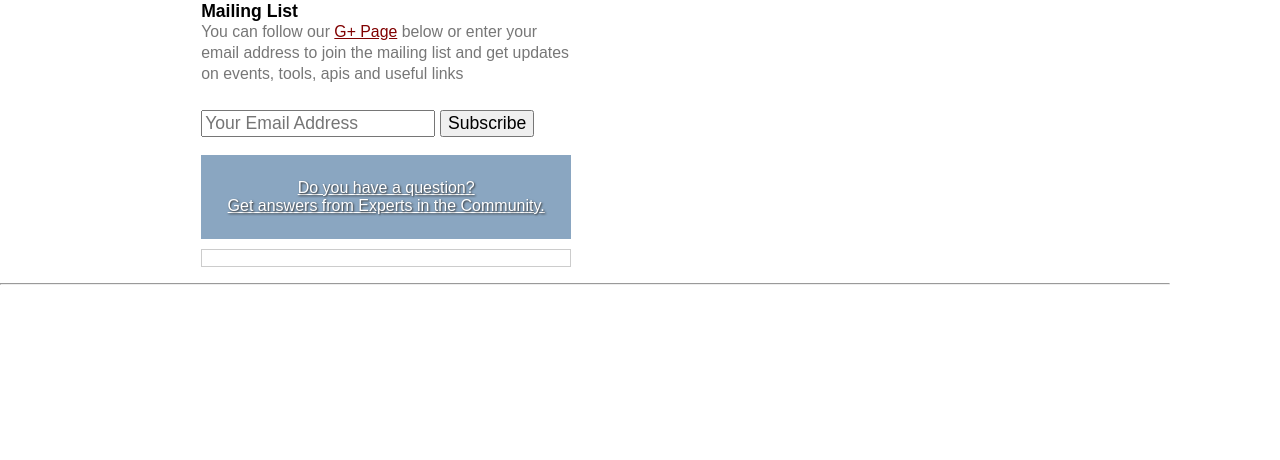
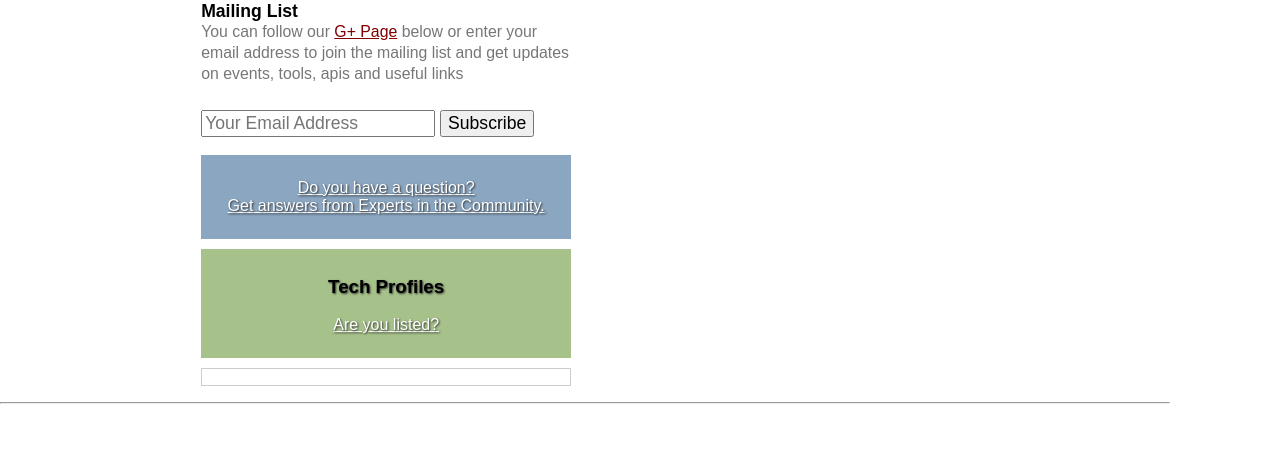
Before and after one commit to hotoracle/gdghub, a CakePHP app: the page made by app/View/Dashboard/index.ctp in a window 1280 px wide. Shown: the part 499-959 px from the top of the page. Before the commit the page ends 784 px from the top, so only its background shows below. Run offline with PHP 8.4 and a stand-in for CakePHP, Linux system fonts and the light colour scheme; the template is opened without the code that fills it, so the values that code supplies are empty; some libraries are stand-ins or nearby versions.

Commit message:
Added link to sidebar temporarily

```diff
--- a/app/Controller/MyTechProfileController.php
+++ b/app/Controller/MyTechProfileController.php
@@ -13,7 +13,6 @@ class MyTechProfileController extends AppController {
             /** Show the users dashboard the same way the general public sees it */
             $userSkillsets = $this->UsersSkill->getUserSkills($this->_thisUserId);
             $myProjects = $this->Project->getUserProjects($this->_thisUserId,1);
-            pr($myProjects);
             $this->set(compact('userSkillsets', 'myProjects'));
       }
 
--- a/app/View/Elements/sidebar.ctp
+++ b/app/View/Elements/sidebar.ctp
@@ -24,6 +24,12 @@
       <p class="lead"><a href="<?php echo $this->Html->url('/Questions'); ?>">Do you have a question?<br />Get answers from Experts in the Community.</a></p>
 
 </div>
+<div class="bordered alignCenter" id="sideProfiles">
+      <h3>Tech Profiles</h3>
+      <p class="lead">
+            <a class="textLikeLink" href="<?php echo $this->Html->url('/MyTechProfile'); ?>">Are you listed?</a></p>
+
+</div>
 
 <div id="gplusActivities" class="bordered">
         <div class="center">
--- a/app/webroot/css/style.css
+++ b/app/webroot/css/style.css
@@ -378,6 +378,16 @@ input.searchBox:focus{
       color:#fff;
       display:block;
 }
+#sideProfiles{
+      background:#a6c18a;
+      margin-bottom:10px;
+      border:0px ;
+      text-shadow: 1px 1px 2px #333;
+}
+#sideProfiles a,#sideProfiles a:link,#sideProfiles a:visited{
+      color:#fff;
+      display:block;
+}
 #sideAskQuestion a:hover{
       text-decoration:none;
       text-shadow: 1px 1px 2px #000;
```
